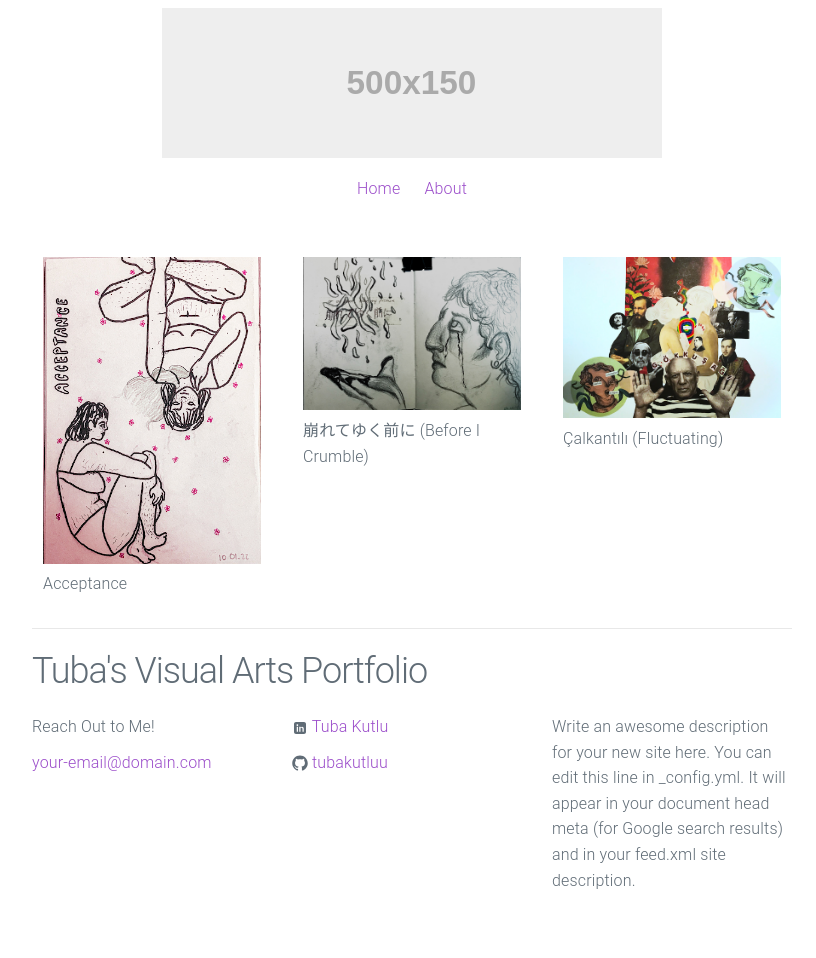
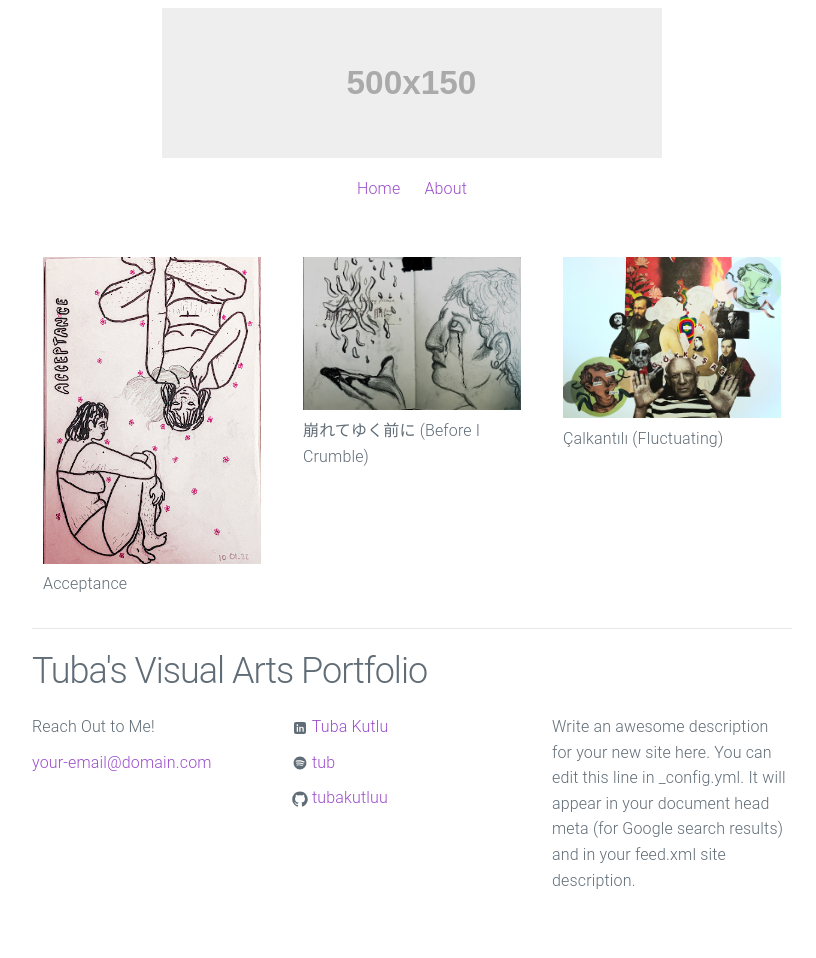
Before and after one commit to tubakutluu/tubs.portfolio, a Jekyll site: the page built from index.html, in a window 1280 px wide. Shown: the whole page, without its empty margins (228-1044 px from the left). Built offline with Jekyll 4.4.1, drawn with Linux system fonts in a browser that asks for light colours.

Commit message:
Add spotify URL

```diff
--- a/_config.yml
+++ b/_config.yml
@@ -5,8 +5,11 @@ description: >
   Write an awesome description for your new site here. You can edit this
   line in _config.yml. It will appear in your document head meta (for
   Google search results) and in your feed.xml site description.
+instagram_username: tuba_kutluu
 linkedin_username_full: tuba-kutlu-5ab204205
 linkedin_username_display: Tuba Kutlu
+spotify_username_display: tub
+spotify_username_full: 21wtyjlfptxexfyzuijudtnva?si=735a7dbd47494899
 github_username:  tubakutluu
 
 # Build settings
--- a/_includes/footer.html
+++ b/_includes/footer.html
@@ -25,6 +25,20 @@
         </li>
         {% endif %}
 
+        {% if site.spotify_username_full && site.spotify_username_display %}
+        <li>
+          <a href="https://open.spotify.com/user/{{ site.spotify_username_full }}" target="_blank" rel="noopener noreferrer">
+            <span class="icon  icon--linkedin">
+              <svg xmlns="http://www.w3.org/2000/svg" x="0px" y="0px" width="24" height="24" viewBox="0 0 30 30">
+                <path fill="#828282" d="M15,3C8.4,3,3,8.4,3,15s5.4,12,12,12s12-5.4,12-12S21.6,3,15,3z M19.731,21c-0.22,0-0.33-0.11-0.55-0.22 c-1.65-0.991-3.74-1.54-5.94-1.54c-1.21,0-2.53,0.22-3.63,0.44c-0.22,0-0.44,0.11-0.55,0.11c-0.44,0-0.77-0.33-0.77-0.77 s0.22-0.77,0.66-0.77c1.43-0.33,2.861-0.55,4.401-0.55c2.53,0,4.84,0.66,6.82,1.76c0.22,0.22,0.44,0.33,0.44,0.77 C20.39,20.78,20.06,21,19.731,21z M20.94,17.921c-0.22,0-0.44-0.11-0.66-0.22c-1.87-1.21-4.511-1.87-7.37-1.87 c-1.43,0-2.751,0.22-3.74,0.44c-0.22,0.11-0.33,0.11-0.55,0.11c-0.55,0-0.881-0.44-0.881-0.881c0-0.55,0.22-0.77,0.77-0.991 c1.32-0.33,2.641-0.66,4.511-0.66c3.08,0,5.94,0.77,8.361,2.2c0.33,0.22,0.55,0.55,0.55,0.881 C21.82,17.48,21.491,17.921,20.94,17.921z M22.37,14.4c-0.22,0-0.33-0.11-0.66-0.22c-2.2-1.21-5.39-1.98-8.47-1.98 c-1.54,0-3.19,0.22-4.621,0.55c-0.22,0-0.33,0.11-0.66,0.11c-0.66,0.111-1.1-0.44-1.1-1.099s0.33-0.991,0.77-1.1 C9.39,10.22,11.26,10,13.24,10c3.41,0,6.93,0.77,9.681,2.2c0.33,0.22,0.66,0.55,0.66,1.1C23.471,13.96,23.03,14.4,22.37,14.4z"/>
+              </svg>
+            </span>
+
+            <span class="username">{{ site.spotify_username_display }}</span>
+          </a>
+        </li>
+        {% endif %}
+
         {% if site.github_username %}
         <li>
           <a href="https://github.com/{{ site.github_username }}" target="_blank" rel="noopener noreferrer">
```
